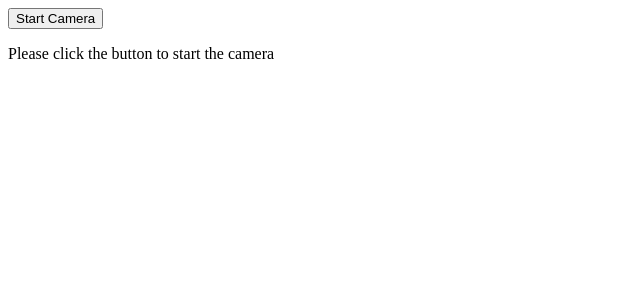
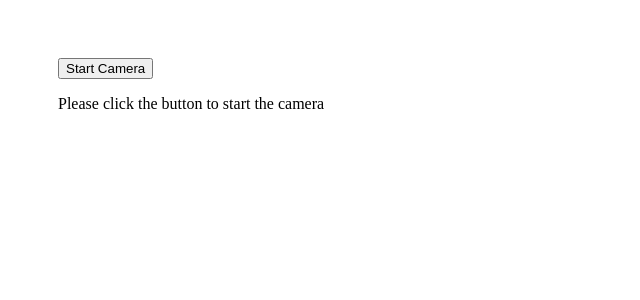
Before and after one commit to Raamdeluxe/test, a React (Create React App) app: page / in a window 1280 px wide. Shown: the top 300 px of the page, without its empty margins (0-640 px from the left). Built offline with nearby package versions, Linux system fonts and the light colour scheme.

Commit message:
camera 1.1

```diff
--- /dev/null
+++ b/src/ARCamera.css
@@ -0,0 +1,3 @@
+.btn-container {
+	padding: 50px;
+}
--- a/src/ARCamera.js
+++ b/src/ARCamera.js
@@ -1,4 +1,5 @@
 import React, { useState } from "react";
+import "./ARCamera.css";
 import "aframe";
 import "aframe-ar";
 
@@ -17,7 +18,7 @@ const ARCamera = () => {
 	};
 
 	return (
-		<div>
+		<div className="btn-container">
 			<button onClick={startCamera}>Start Camera</button>
 			{stream ? (
 				<a-scene>
```
